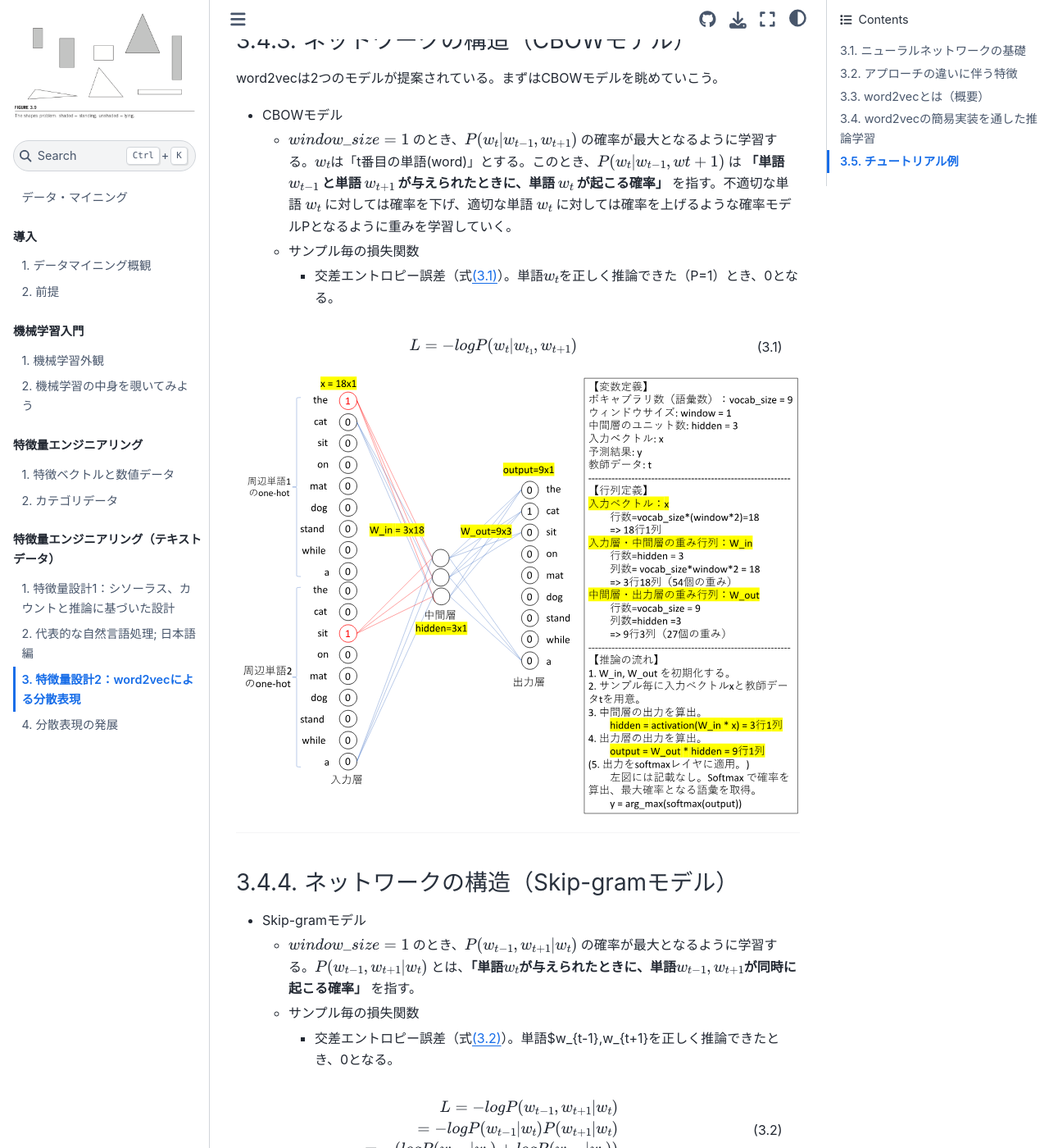
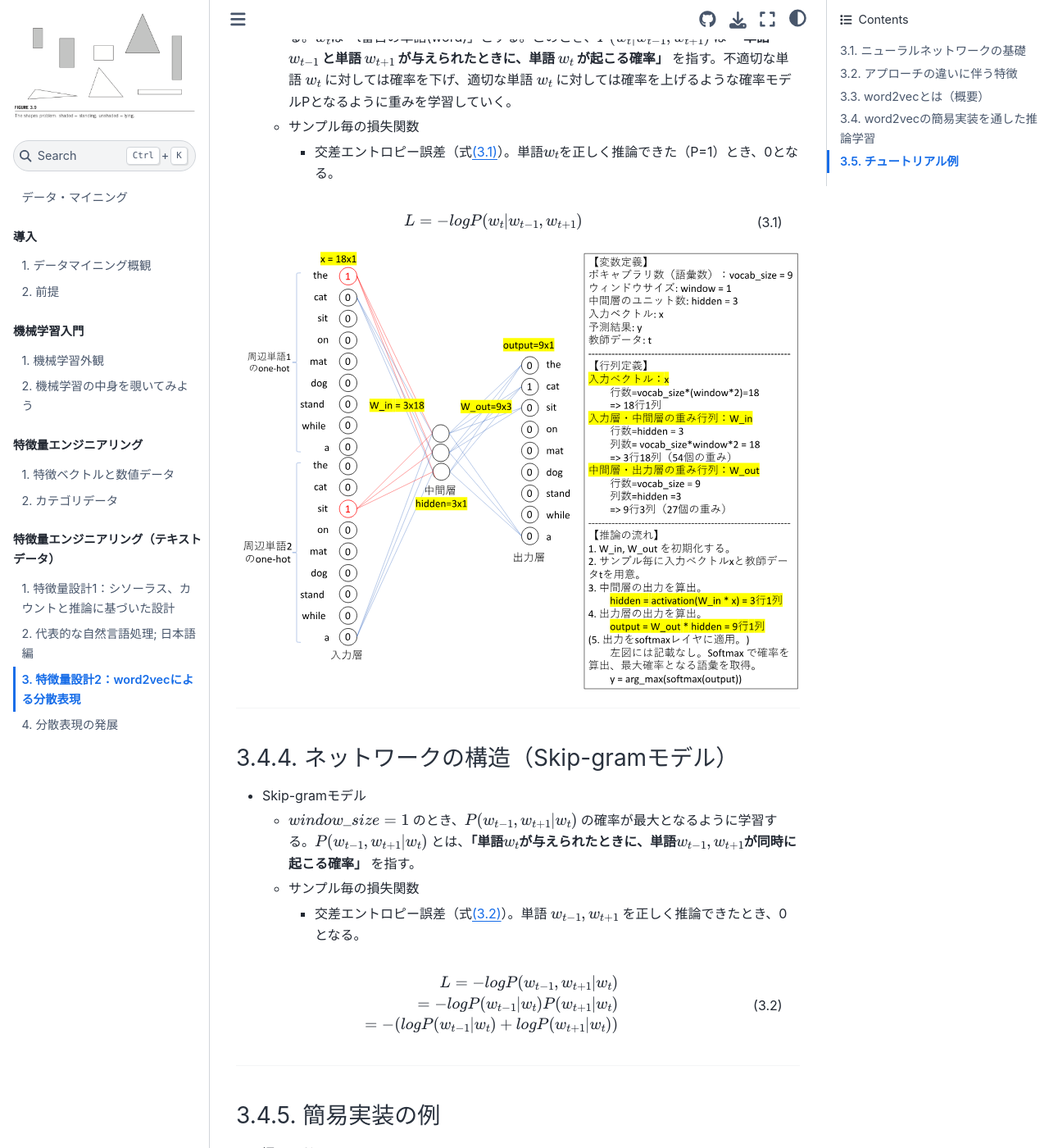
Before and after one commit to naltoma/datamining_intro2021, a Jupyter Book: the page built from 4-nlp/nlp2.md, in a window 1280 px wide and 1400 px high, scrolled down 7600 px. Shown: the whole window at 82% size. Built offline with Jupyter Book 1.0.4 settings and Sphinx 7.4.7 and the Sphinx Book theme 1.1.4, drawn with Linux system fonts in a browser that asks for light colours; pages that are not in the unit, such as notebooks, are missing from menus; some of the changed text lies outside the part shown.

````diff
--- a/4-nlp/nlp2.md
+++ b/4-nlp/nlp2.md
@@ -148,13 +143,13 @@ NN基礎で見てきたとおりモデルへの入力や出力は多次元のベ
 word2vecは2つのモデルが提案されている。まずはCBOWモデルを眺めていこう。
 
 - CBOWモデル
-  - $window\_size = 1$ のとき、$P(w_t|w_{t-1},w_{t+1})$ の確率が最大となるように学習する。$w_t$は「t番目の単語(word)」とする。このとき、$P(w_t|w_{t-1},w{t+1})$ は **「単語 $w_{t-1}$ と単語 $w_{t+1}$ が与えられたときに、単語 $w_t$ が起こる確率」** を指す。不適切な単語 $w_t$ に対しては確率を下げ、適切な単語 $w_t$ に対しては確率を上げるような確率モデルPとなるように重みを学習していく。
+  - $window\_size = 1$ のとき、$P(w_t|w_{t-1},w_{t+1})$ の確率が最大となるように学習する。$w_t$は「t番目の単語(word)」とする。このとき、$P(w_t|w_{t-1},w_{t+1})$ は **「単語 $w_{t-1}$ と単語 $w_{t+1}$ が与えられたときに、単語 $w_t$ が起こる確率」** を指す。不適切な単語 $w_t$ に対しては確率を下げ、適切な単語 $w_t$ に対しては確率を上げるような確率モデルPとなるように重みを学習していく。
   - サンプル毎の損失関数
     - 交差エントロピー誤差（式{eq}`cbow_loss`）。単語$w_t$を正しく推論できた（P=1）とき、0となる。
 
 ```{math}
 :label: cbow_loss
-L = -logP(w_t|w_{t_1},w_{t+1})
+L = -logP(w_t|w_{t-1},w_{t+1})
 ```
 
 ![cbow](./figs/word2vec3.svg)
@@ -164,7 +159,7 @@ L = -logP(w_t|w_{t_1},w_{t+1})
 - Skip-gramモデル
   - $window\_size = 1$ のとき、$P(w_{t-1}, w_{t+1}|w_t)$ の確率が最大となるように学習する。$P(w_{t-1}, w_{t+1}|w_t)$ とは、**「単語$w_t$が与えられたときに、単語$w_{t-1}, w_{t+1}$が同時に起こる確率」** を指す。
   - サンプル毎の損失関数
-    - 交差エントロピー誤差（式{eq}`skipgram_loss`）。単語$w_{t-1},w_{t+1}を正しく推論できたとき、0となる。
+    - 交差エントロピー誤差（式{eq}`skipgram_loss`）。単語 $w_{t-1},w_{t+1}$ を正しく推論できたとき、0となる。
 
 ```{math}
 :label: skipgram_loss
--- a/_toc.yml
+++ b/_toc.yml
@@ -39,3 +39,5 @@
   - file: 4-nlp/train_momotaro.ipynb
   - file: 4-nlp/nlp3.md
   - file: 4-nlp/fine-tuning.ipynb
+  - file: 4-nlp/fine-tuning-spacy.ipynb
+    title: ファインチューニング例（spacy版）
````
Also changed, not shown: other parts of 4-nlp/nlp2.md (+0 -5 lines), 4-nlp/nlp3.md (+7 -1 lines).
